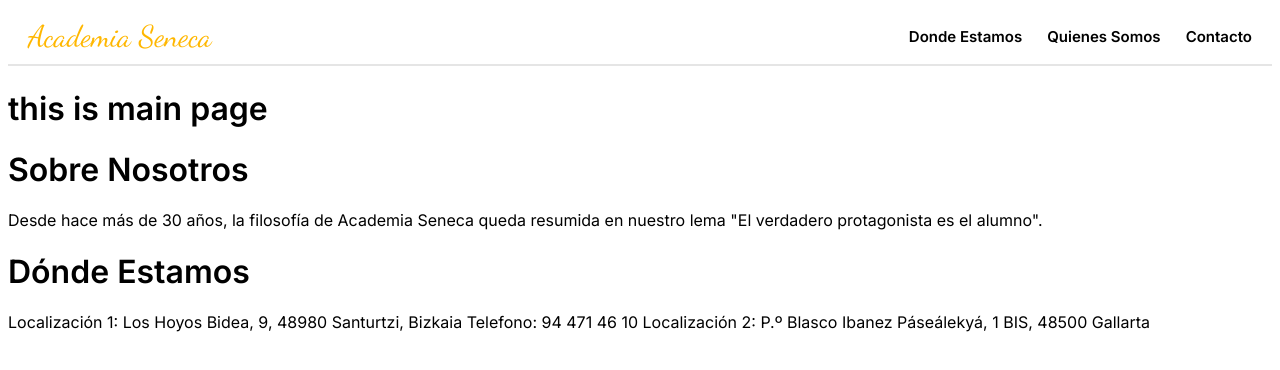
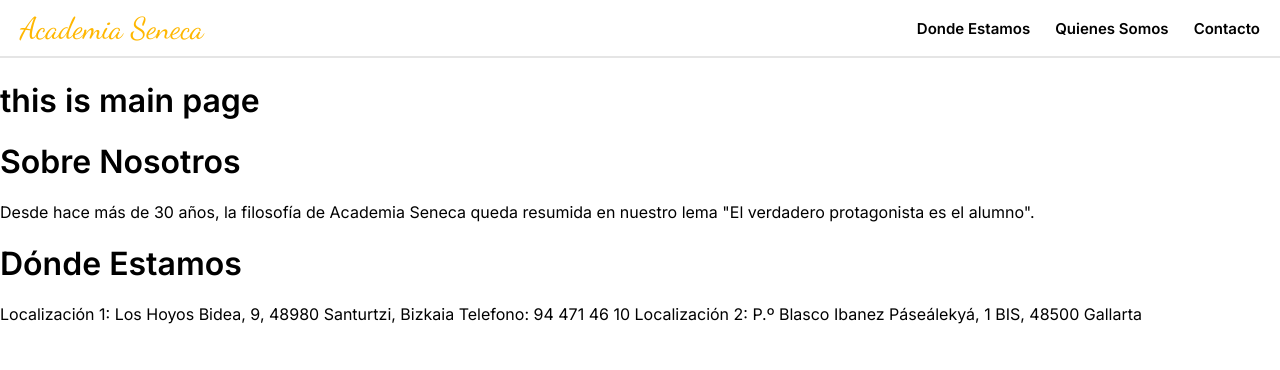
Before and after one commit to MikelGV/acadseneca, a Next.js app: page / in a window 1280 px wide. Shown: the top 370 px of the page. Built offline with nearby package versions, Linux system fonts and the light colour scheme.

Commit message:
height and padding added to the global css

```diff
--- a/styles/globals.css
+++ b/styles/globals.css
@@ -1,6 +1,8 @@
 html,
 body {
-  max-width: 100vw;
+  height: 100%;
+  margin: 0;
+  padding: 0;
   overflow-x: hidden;
   font-family: 'Inter', sans-serif;
 }
```
